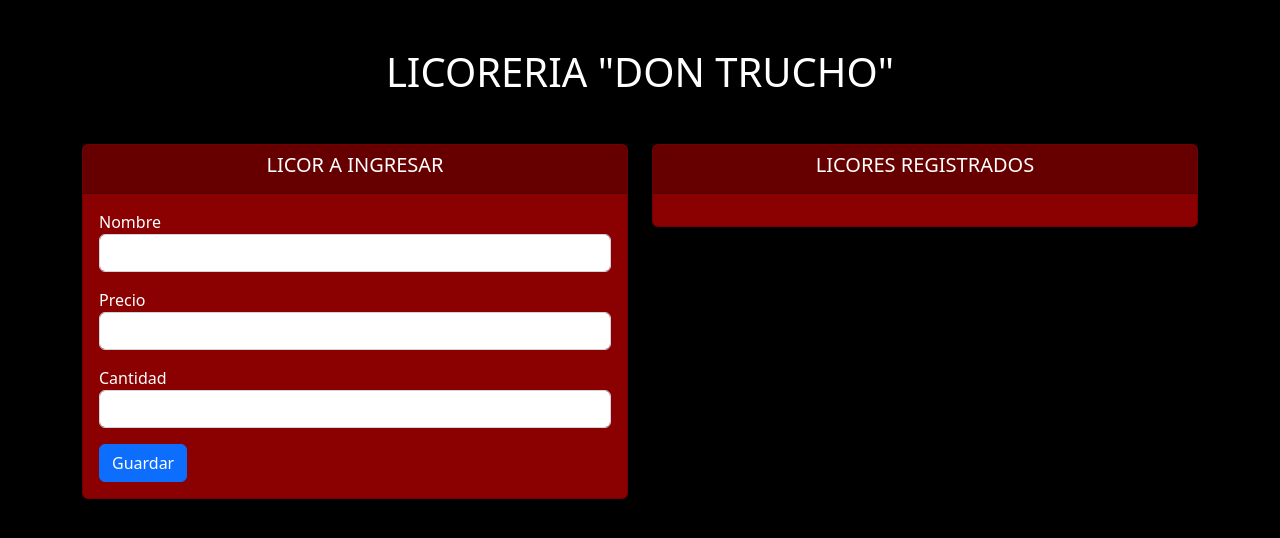
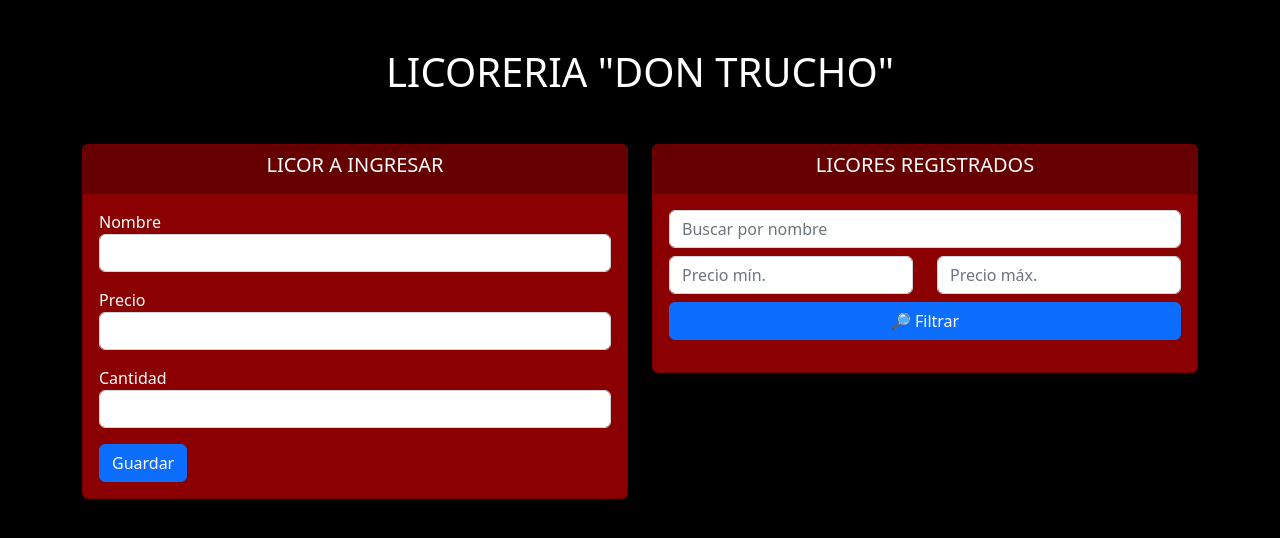
Before and after one commit to rcamira/VinosDonTrucho, a Flask app: template templates/product/product_form.html in a window 1280 px wide. Shown: the top 538 px of the page. Run offline with Flask 3, Linux system fonts and the light colour scheme; the template is opened without the code that fills it, so the values that code supplies are empty.

Commit message:
Agregado filtros por nombre y precio

```diff
--- a/app.py
+++ b/app.py
@@ -9,8 +9,40 @@ app = Flask(__name__)
 @app.route('/')
 def home():
     products = db['products']
-    productsReceived = products.find()
-    return render_template('index.html', products = productsReceived)
+
+    # /?name=...&category=...&min_price=...&max_price=...
+    name = request.args.get('name', '').strip()
+    min_price_raw = request.args.get('min_price', '').strip()
+    max_price_raw = request.args.get('max_price', '').strip()
+
+    query = {}
+
+    # Búsqueda por nombre (contiene, sin importar mayúsc/minúsc)
+    if name:
+        query['name'] = {'$regex': name, '$options': 'i'}
+
+    # Filtro por rango de precio
+    price_filter = {}
+    if min_price_raw:
+        try:
+            min_price = float(min_price_raw)
+            price_filter['$gte'] = min_price
+        except ValueError:
+            pass
+
+    if max_price_raw:
+        try:
+            max_price = float(max_price_raw)
+            price_filter['$lte'] = max_price
+        except ValueError:
+            pass
+
+    if price_filter:
+        query['price'] = price_filter
+
+    # Si no hay filtros, query = {} y trae todo
+    productsReceived = products.find(query)
+    return render_template('index.html', products=productsReceived)
 
 #Method Post
 @app.route('/products', methods=['POST'])
@@ -67,4 +99,4 @@ def notFound(error=None):
 
 
 if __name__ == '__main__':
-    app.run(debug=True, port=4000)
+    app.run(port=5000 ,debug=True)
--- a/models/product.py
+++ b/models/product.py
@@ -1,8 +1,8 @@
 class Product:
     def __init__(self, name, price, quantity):
         self.name = name
-        self.price = price
-        self.quantity = quantity
+        self.price = float(price)
+        self.quantity = int(quantity)
 
     def toDBCollection(self):
         return{
--- a/templates/product/product_form.html
+++ b/templates/product/product_form.html
@@ -59,6 +59,26 @@
                         <h5 class="text-center">LICORES REGISTRADOS</h5>
                     </div>
                     <div class="card-body">
+                        <!-- 🔍 FORMULARIO DE FILTROS -->
+    <form method="GET" action="/" class="mb-3">
+        <div class="row">
+            <div class="col-12">
+                <input type="text" class="form-control mb-2" name="name" placeholder="Buscar por nombre">
+            </div>
+
+            <div class="col-6">
+                <input type="number" class="form-control mb-2" step="0.01" name="min_price" placeholder="Precio mín.">
+            </div>
+            <div class="col-6">
+                <input type="number" class="form-control mb-2" step="0.01" name="max_price" placeholder="Precio máx.">
+            </div>
+
+            <div class="col-12">
+                <button class="btn btn-primary w-100" type="submit">🔎 Filtrar</button>
+            </div>
+        </div>
+    </form>
+    <!-- 🔍 FIN FORMULARIO DE FILTROS -->
                         <ul class="list-group">
                             <div class="row row-col-2 row-cols-sm-2 row-cols-md-3 row-cols-lg-3">
                                 {% for product in products %}
--- a/utils/database.py
+++ b/utils/database.py
@@ -1,7 +1,7 @@
 from pymongo import MongoClient
 import certifi
 
-MONGO_URI = 'mongodb+srv://Amira:Amira@licoreria.n2cuqfc.mongodb.net/'
+MONGO_URI = 'mongodb+srv://josecamachos1_db_user:Jcamacho5476@basededatos.s3rvs4n.mongodb.net/?appName=BaseDeDatos'
 ca = certifi.where()
 
 def dbConnection():
```
